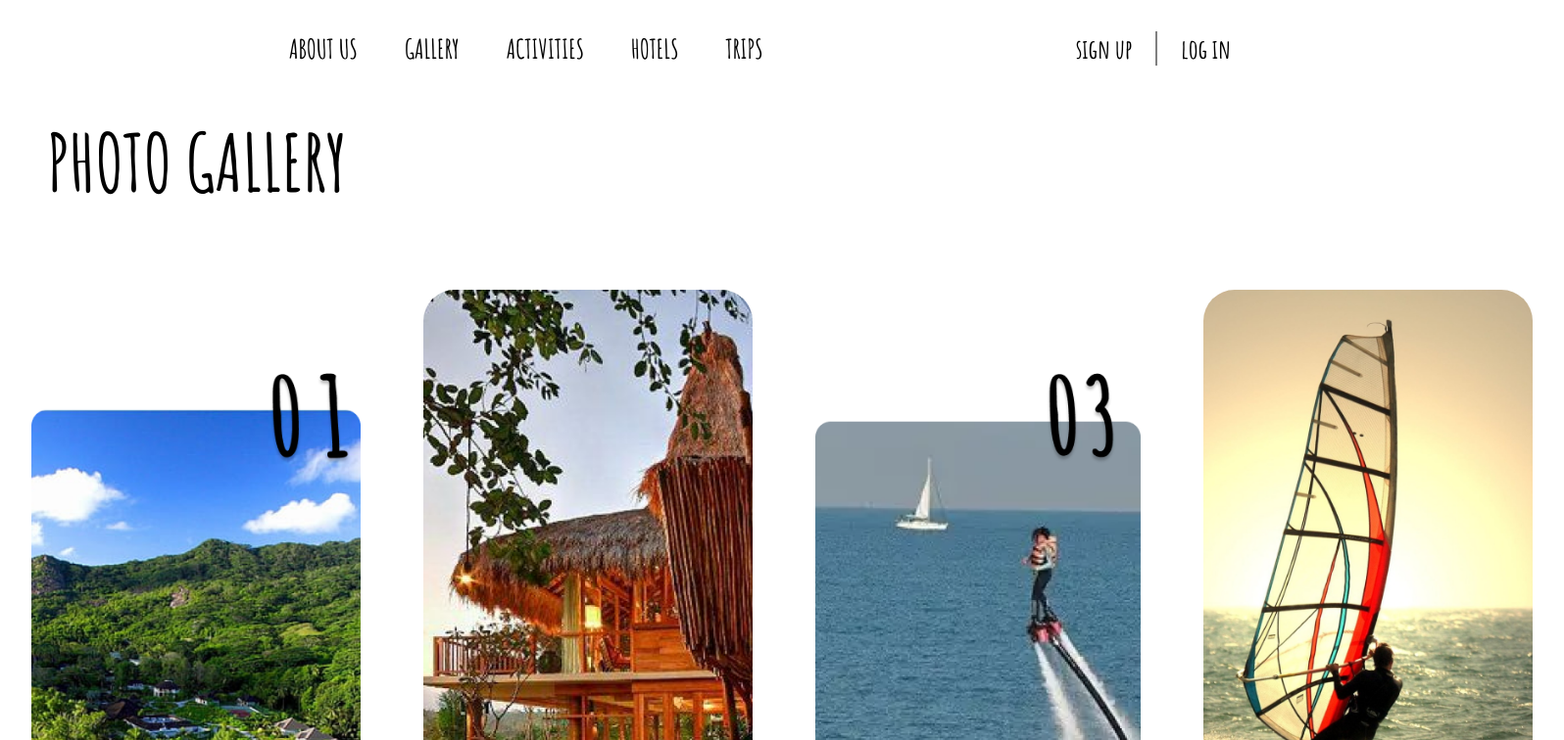
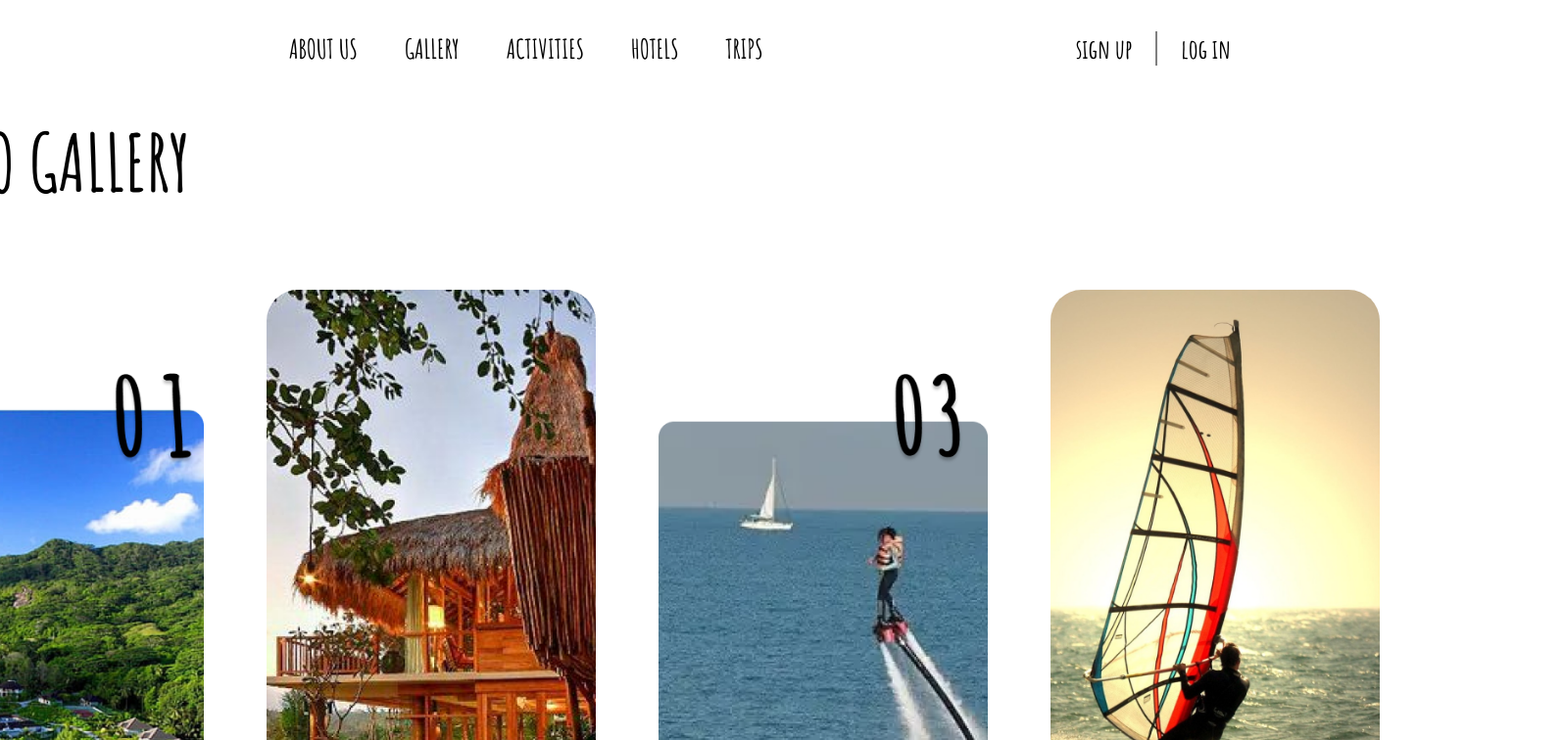
Before and after one commit to NikhitaBarat/great-escape, a React (Create React App) app in the folder client/: page /gallery in a window 1280 px wide. Shown: the top 756 px of the page at 98% size, 1596 px wide, since content can reach past the window. Built offline with nearby package versions, Linux system fonts and the light colour scheme.

Commit message:
gallery styles fixed

```diff
--- a/client/src/pages/gallery/gallery.pages.jsx
+++ b/client/src/pages/gallery/gallery.pages.jsx
@@ -1,9 +1,10 @@
 import GalleryCard from "../../components/galleryCard/galleryCard.components";
 import React from "react";
+import './gallery.style.css';
 
 const Gallery = () => {
   return (
-    <div>
+    <div className="gallery-page">
       <GalleryCard />
     </div>
   );
--- /dev/null
+++ b/client/src/pages/gallery/gallery.style.css
@@ -0,0 +1,6 @@
+.gallery-page {
+    display: flex;
+    flex-direction: column;
+    justify-content: center;
+    align-items: center;
+}
```
